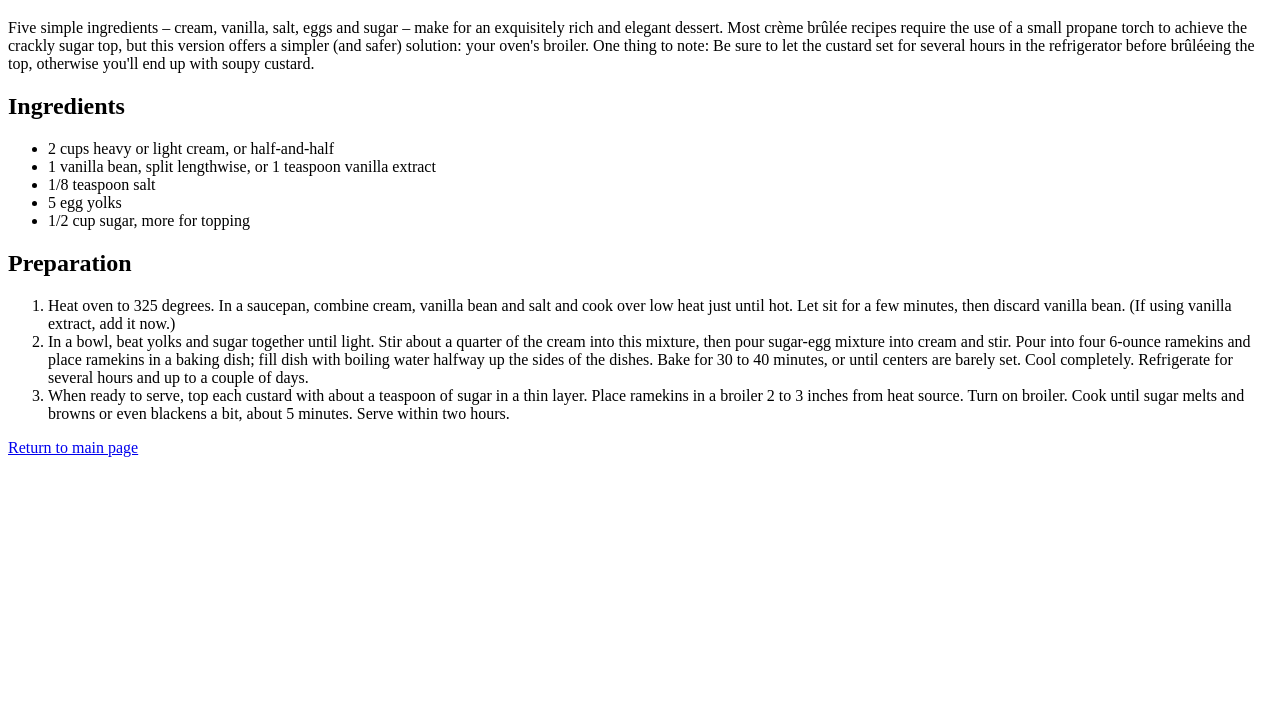
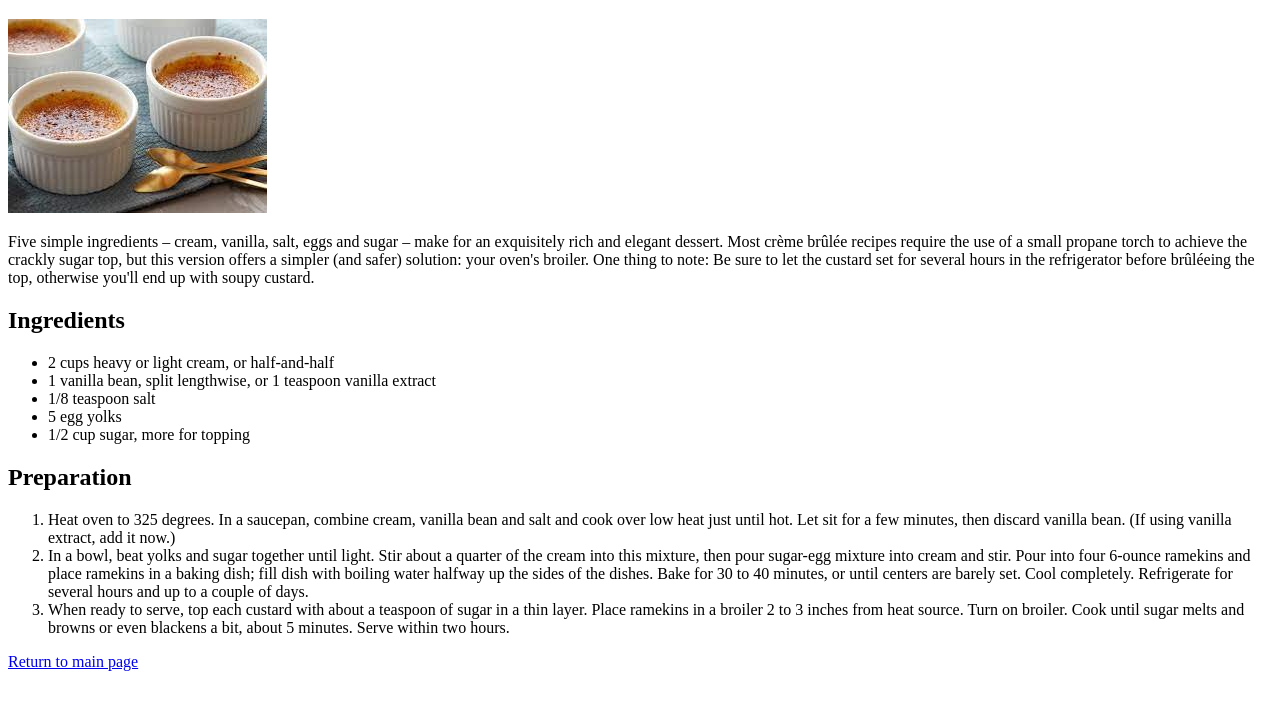
Before and after one commit to ElizabethAndriano/odin-recipes, a plain HTML site: page pages/creme-brulee.html in a window 1280 px wide. Shown: the part 61-770 px from the top of the page. Drawn offline with Linux system fonts and the light colour scheme.

Commit message:
add images to the recipes

```diff
--- a/pages/creme-brulee.html
+++ b/pages/creme-brulee.html
@@ -7,6 +7,9 @@
     </head>
     <body>
         <h1>Vanilla Crème Brûlée</h1>
+
+        <img src="../images/creme-brulee.jpeg"
+        alt="Close-up photo of a small vanilla creme brulee dessert with a burnt sugar crust, presented on a white plate with a decorative pattern.">
 
         <p>Five simple ingredients – cream, vanilla, salt, eggs and sugar – make
             for an exquisitely rich and elegant dessert. Most crème brûlée recipes
```
Also changed, not shown: pages/brownie-fudge.html (+3 -0 lines), images/creme-brulee.jpeg (added), images/fudge-brownies.jpg (added).
